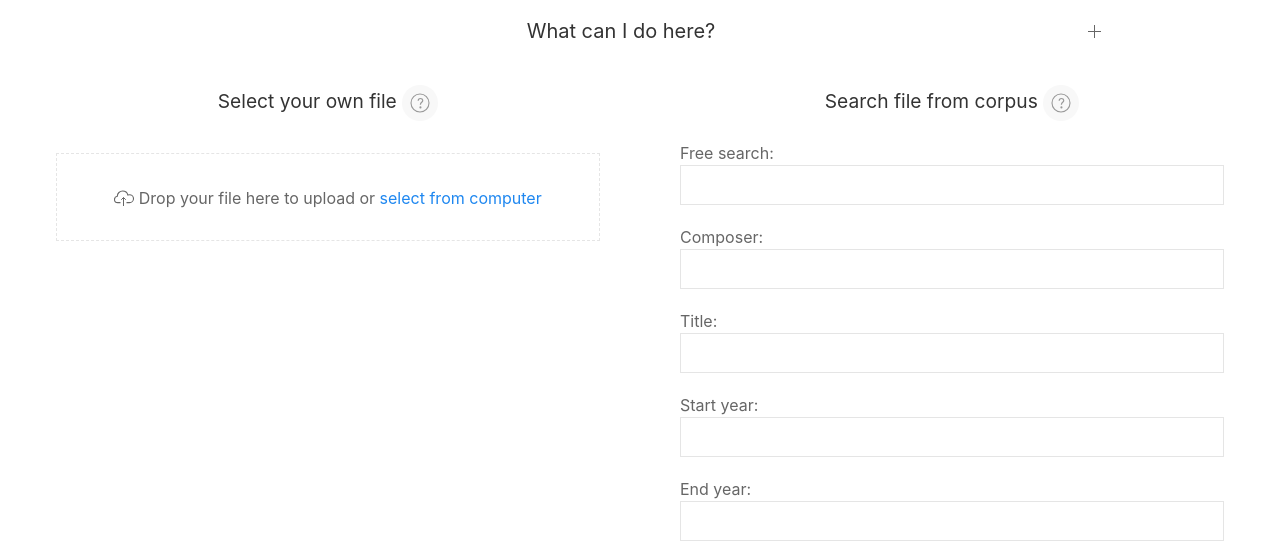
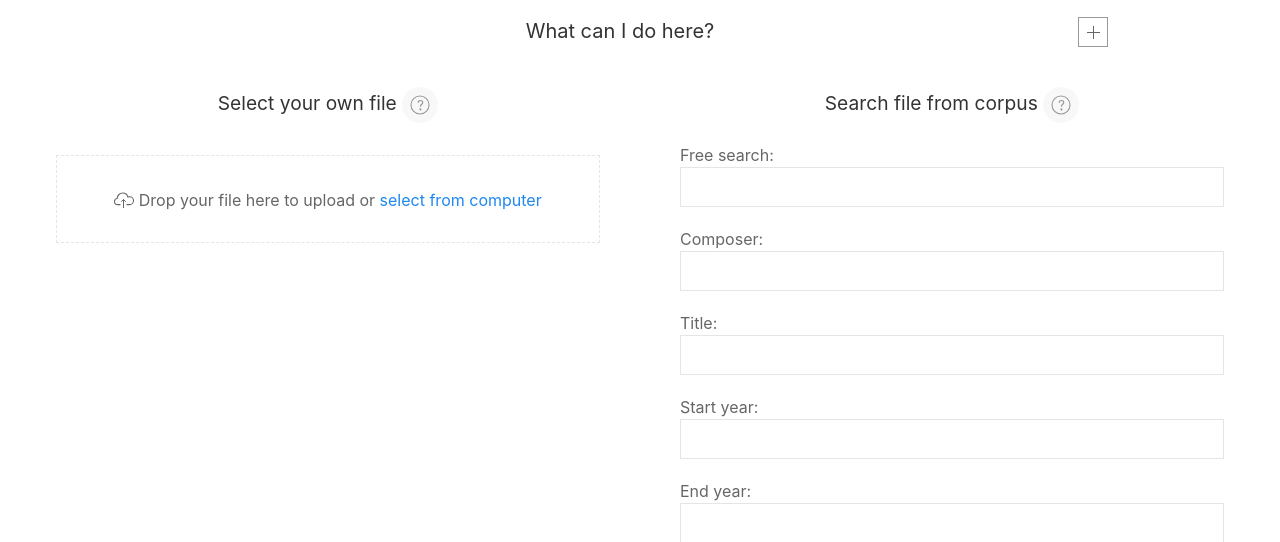
Before and after one commit to Maxikilliane/DH_MusicAnalysis, a Django app: template templates/MusicAnalyzer/Choice.html in a window 1280 px wide. Shown: the part 95-637 px from the top of the page. Run offline with Django 3.2, Linux system fonts and the light colour scheme; the template is opened without the code that fills it: values that come from a table or form of the project are taken from there, others are empty; some libraries are stand-ins or nearby versions.

Commit message:
add border

```diff
--- a/MusicAnalyzer/static/css/base.css
+++ b/MusicAnalyzer/static/css/base.css
@@ -1,5 +1,9 @@
 .uk-breadcrumb {
     margin-top:0 !important;
+}
+
+.uk-accordion-title::before {
+    border: 1px solid #999;
 }
 
 .breadcrumbFirst {
```
